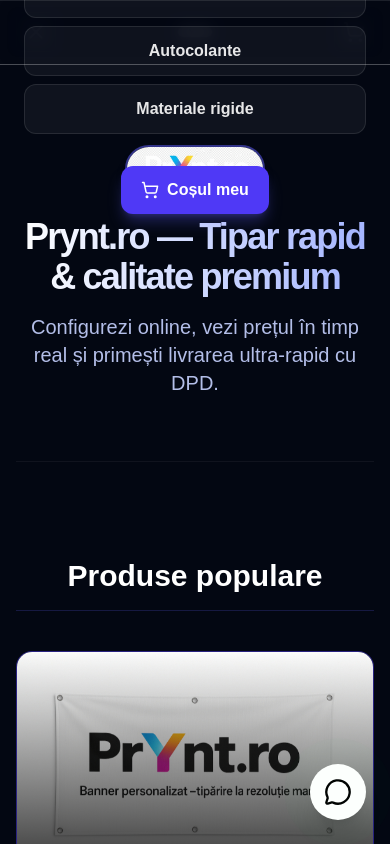
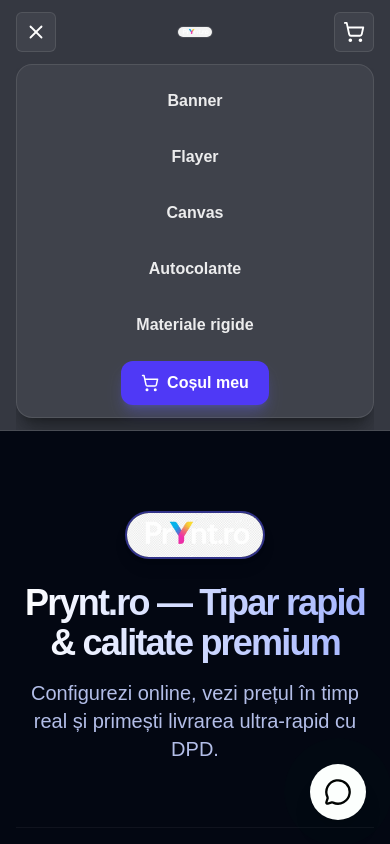
Before and after one commit to ddobroiu/prynt, a Next.js app: page / in a window 390 px wide. Both pictures are taken after a click on the button 36 px from the left and 32 px from the top of the page. Shown: the top 844 px of the page. Built offline with nearby package versions, Linux system fonts and the light colour scheme.

Commit message:
Update Header.tsx

```diff
--- a/components/Header.tsx
+++ b/components/Header.tsx
@@ -19,12 +19,11 @@
   return (
     <header className="sticky top-0 z-40 w-full border-b border-white/10 bg-gray-950/80 backdrop-blur">
       <div className="mx-auto max-w-7xl px-4">
-        {/* BARĂ MOBIL: burger (stânga) · logo (centru) · coș (dreapta) */}
+        {/* BARĂ MOBIL (structura rămâne ca înainte): burger stânga · logo centru · coș dreapta */}
         <div className="flex items-center justify-between py-3 lg:hidden">
-          {/* Burger */}
           <button
             type="button"
-            onClick={() => setOpen(!open)}
+            onClick={() => setOpen((v) => !v)}
             aria-label={open ? "Închide meniul" : "Deschide meniul"}
             className="inline-flex items-center justify-center rounded-md border border-white/10 bg-white/5 p-2 text-white hover:bg-white/10 transition"
           >
@@ -59,19 +58,21 @@
           </a>
         </div>
 
-        {/* MENIU MOBIL — overlay cu linkuri centrate pe mijloc (ca înainte) */}
-        {open && (
-          <nav
-            className="lg:hidden fixed inset-0 z-40 bg-gray-950/95 backdrop-blur-sm border-t border-white/10"
-            aria-label="Meniu mobil"
+        {/* MENIU MOBIL: panou centrat sub header, ca înainte (nu full-screen) */}
+        <div
+          className={`lg:hidden overflow-hidden transition-[max-height,opacity] duration-300 ${
+            open ? "opacity-100 max-h-[420px]" : "opacity-0 max-h-0"
+          }`}
         >
-            <div className="mx-auto flex h-full max-w-7xl flex-col items-center justify-center gap-4 px-6 text-center">
-              <ul className="w-full max-w-sm space-y-2">
+          <nav className="pb-3">
+            <div className="mx-auto max-w-sm">
+              <div className="rounded-2xl border border-white/10 bg-white/5 p-3 shadow-xl shadow-black/30">
+                <ul className="space-y-2 text-center">
                   {LINKS.map((l) => (
                     <li key={l.href}>
                       <a
                         href={l.href}
-                      className="block w-full rounded-xl border border-white/10 bg-white/5 px-5 py-3 text-base font-semibold text-white/90 hover:bg-white/10 transition"
+                        className="block rounded-xl px-5 py-3 text-base font-semibold text-white/90 hover:bg-white/10 transition"
                         onClick={() => setOpen(false)}
                       >
                         {l.label}
@@ -80,10 +81,11 @@
                   ))}
                 </ul>
 
-              {/* CTA coș în meniu (opțional, păstrat discret) */}
+                {/* CTA coș (opțional, discret) */}
+                <div className="mt-3 flex justify-center">
                   <a
                     href="/checkout"
-                className="mt-4 inline-flex items-center justify-center gap-2 rounded-xl bg-indigo-600 px-5 py-3 font-semibold text-white shadow-lg shadow-indigo-500/30 hover:bg-indigo-500 transition"
+                    className="inline-flex items-center justify-center gap-2 rounded-xl bg-indigo-600 px-5 py-2.5 font-semibold text-white shadow-lg shadow-indigo-500/30 hover:bg-indigo-500 transition"
                     onClick={() => setOpen(false)}
                   >
                     <ShoppingCart size={18} />
@@ -95,8 +97,10 @@
                     )}
                   </a>
                 </div>
+              </div>
+            </div>
           </nav>
-        )}
+        </div>
 
         {/* DESKTOP: logo · linkuri · coș */}
         <div className="hidden items-center justify-between py-4 lg:flex">
```
Lines whose indentation alone changed are shown as unchanged.
